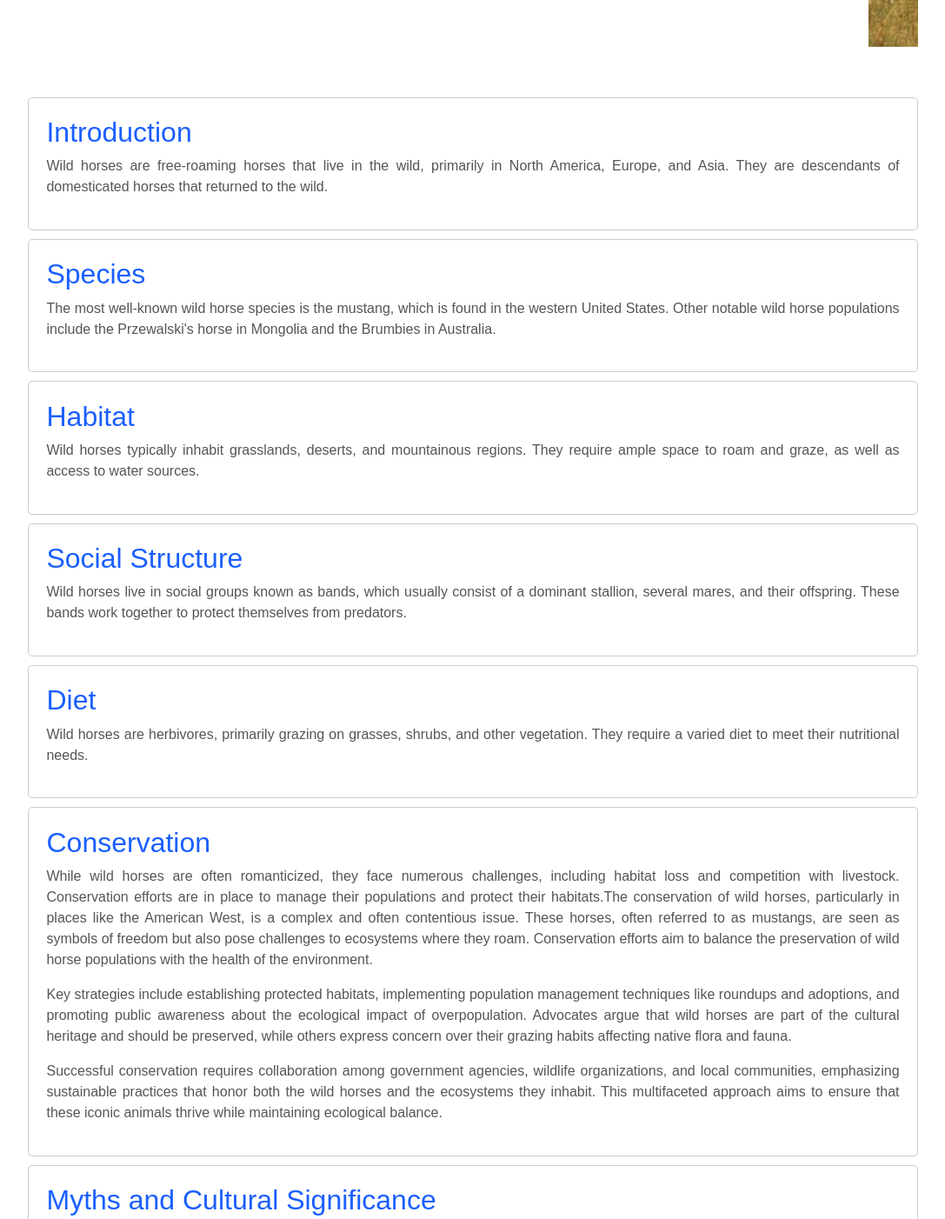
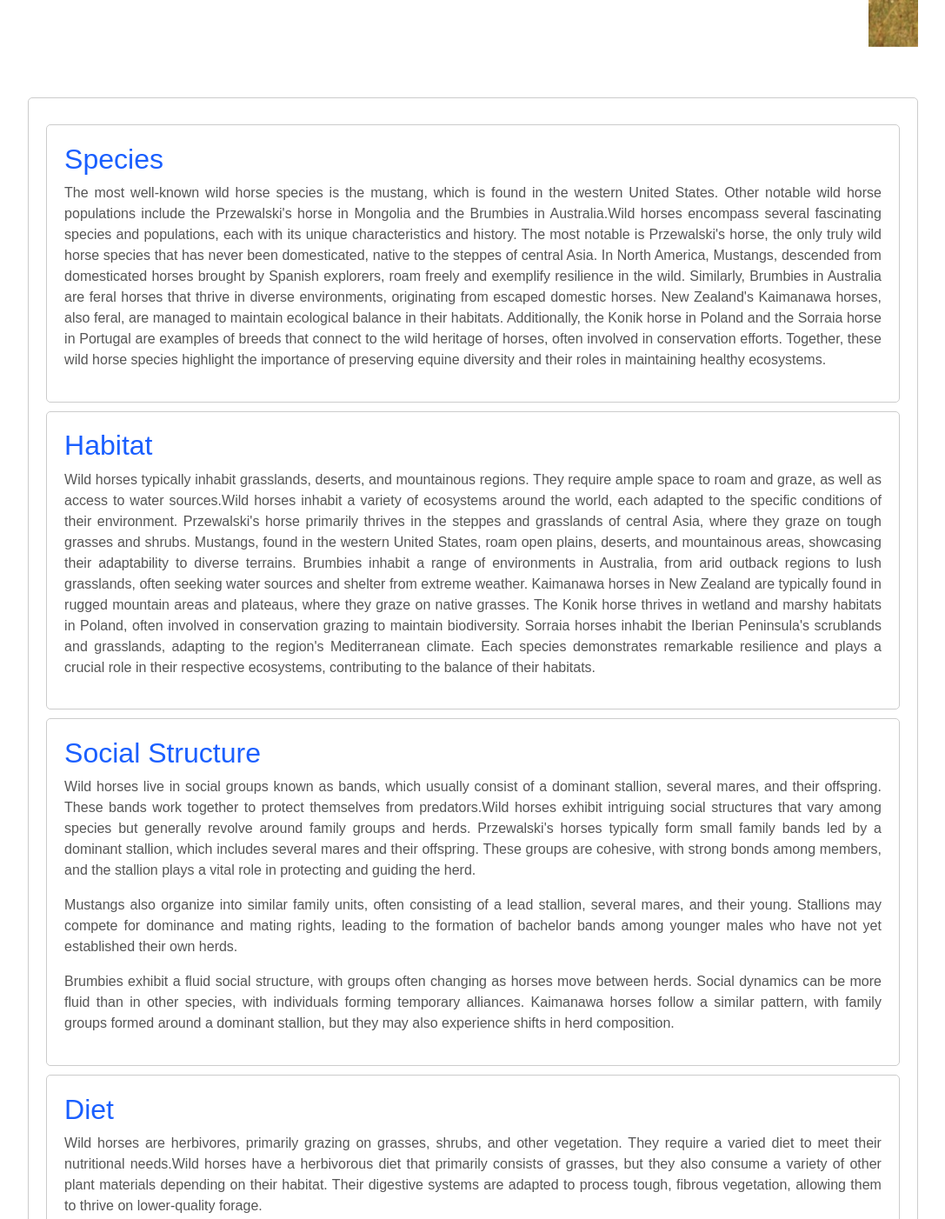
Before and after one commit to Kylie-Fowler/WEBT2310, a plain HTML site: page bootstrap/about.html in a window 1280 px wide. Shown: the part 940-2342 px from the top of the page at 87% size, without its empty margins (96-1183 px from the left). Drawn offline with nearby package versions, Linux system fonts and the light colour scheme.

Commit message:
final update

```diff
--- a/bootstrap/about.html
+++ b/bootstrap/about.html
@@ -13,7 +13,7 @@
 </head>
 <body>
     <header class="bg-primary text-white text-center py-5">
-        <h1>wild horses</h1>
+        <h1>Wild Horses</h1>
         <p>Preserving the Spirit of the Wild.</p>
     </header>
 
@@ -65,28 +65,29 @@
 
 
     <div class="wild-horse">
-        <h2>Introduction</h2>
-        <p>Wild horses are free-roaming horses that live in the wild, primarily in North America, Europe, and Asia. They are descendants of domesticated horses that returned to the wild.</p>
-    </div>
 
     <div class="wild-horse">
         <h2>Species</h2>
-        <p>The most well-known wild horse species is the mustang, which is found in the western United States. Other notable wild horse populations include the Przewalski's horse in Mongolia and the Brumbies in Australia.</p>
+        <p>The most well-known wild horse species is the mustang, which is found in the western United States. Other notable wild horse populations include the Przewalski's horse in Mongolia and the Brumbies in Australia.Wild horses encompass several fascinating species and populations, each with its unique characteristics and history. The most notable is Przewalski's horse, the only truly wild horse species that has never been domesticated, native to the steppes of central Asia. In North America, Mustangs, descended from domesticated horses brought by Spanish explorers, roam freely and exemplify resilience in the wild. Similarly, Brumbies in Australia are feral horses that thrive in diverse environments, originating from escaped domestic horses. New Zealand's Kaimanawa horses, also feral, are managed to maintain ecological balance in their habitats. Additionally, the Konik horse in Poland and the Sorraia horse in Portugal are examples of breeds that connect to the wild heritage of horses, often involved in conservation efforts. Together, these wild horse species highlight the importance of preserving equine diversity and their roles in maintaining healthy ecosystems.</p>
     </div>
 
     <div class="wild-horse">
         <h2>Habitat</h2>
-        <p>Wild horses typically inhabit grasslands, deserts, and mountainous regions. They require ample space to roam and graze, as well as access to water sources.</p>
+        <p>Wild horses typically inhabit grasslands, deserts, and mountainous regions. They require ample space to roam and graze, as well as access to water sources.Wild horses inhabit a variety of ecosystems around the world, each adapted to the specific conditions of their environment. Przewalski's horse primarily thrives in the steppes and grasslands of central Asia, where they graze on tough grasses and shrubs. Mustangs, found in the western United States, roam open plains, deserts, and mountainous areas, showcasing their adaptability to diverse terrains. Brumbies inhabit a range of environments in Australia, from arid outback regions to lush grasslands, often seeking water sources and shelter from extreme weather. Kaimanawa horses in New Zealand are typically found in rugged mountain areas and plateaus, where they graze on native grasses. The Konik horse thrives in wetland and marshy habitats in Poland, often involved in conservation grazing to maintain biodiversity. Sorraia horses inhabit the Iberian Peninsula's scrublands and grasslands, adapting to the region's Mediterranean climate. Each species demonstrates remarkable resilience and plays a crucial role in their respective ecosystems, contributing to the balance of their habitats.</p>
     </div>
 
     <div class="wild-horse">
         <h2>Social Structure</h2>
-        <p>Wild horses live in social groups known as bands, which usually consist of a dominant stallion, several mares, and their offspring. These bands work together to protect themselves from predators.</p>
+        <p>Wild horses live in social groups known as bands, which usually consist of a dominant stallion, several mares, and their offspring. These bands work together to protect themselves from predators.Wild horses exhibit intriguing social structures that vary among species but generally revolve around family groups and herds. Przewalski's horses typically form small family bands led by a dominant stallion, which includes several mares and their offspring. These groups are cohesive, with strong bonds among members, and the stallion plays a vital role in protecting and guiding the herd.</p>
+        <p>Mustangs also organize into similar family units, often consisting of a lead stallion, several mares, and their young. Stallions may compete for dominance and mating rights, leading to the formation of bachelor bands among younger males who have not yet established their own herds.</p>
+        <p>Brumbies exhibit a fluid social structure, with groups often changing as horses move between herds. Social dynamics can be more fluid than in other species, with individuals forming temporary alliances. Kaimanawa horses follow a similar pattern, with family groups formed around a dominant stallion, but they may also experience shifts in herd composition.</p>
     </div>
 
     <div class="wild-horse">
         <h2>Diet</h2>
-        <p>Wild horses are herbivores, primarily grazing on grasses, shrubs, and other vegetation. They require a varied diet to meet their nutritional needs.</p>
+        <p>Wild horses are herbivores, primarily grazing on grasses, shrubs, and other vegetation. They require a varied diet to meet their nutritional needs.Wild horses have a herbivorous diet that primarily consists of grasses, but they also consume a variety of other plant materials depending on their habitat. Their digestive systems are adapted to process tough, fibrous vegetation, allowing them to thrive on lower-quality forage.
+
+        </p>
     </div>
 
     <div class="wild-horse">
```
Also changed, not shown: bootstrap/index.html (+1 -1 lines), bootstrap/services.html (+2 -2 lines).
